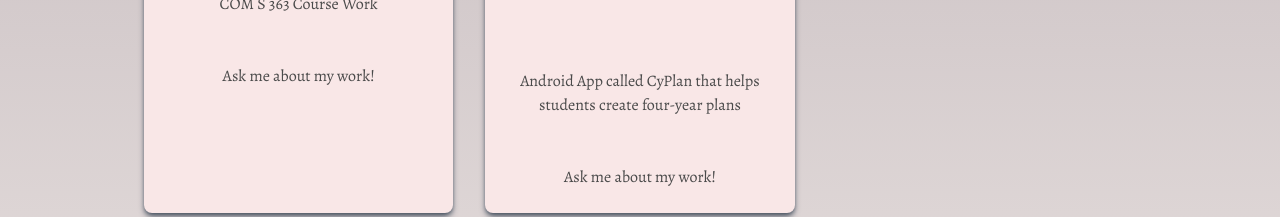
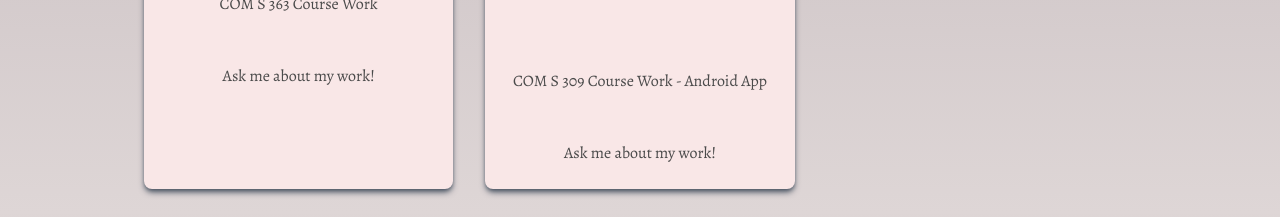
Before and after one commit to prolling/personal_portfolio, a React (Create React App) app: page / in a window 1280 px wide. Shown: the part 3156-3373 px from the top of the page. Built offline with nearby package versions, Linux system fonts and the light colour scheme.

Commit message:
everything

```diff
--- a/src/components/Portfolio.jsx
+++ b/src/components/Portfolio.jsx
@@ -1,12 +1,10 @@
 import React from "react";
 // import all of the pictures for different projects
-import LTB from "../images/LTB.png";
 import coms227 from "../images/coms227.png";
 import coms228 from "../images/coms228.png";
 import coms319 from "../images/coms319.png";
 import coms363 from "../images/coms363.png";
 import coms309 from "../images/coms309.png";
-import certifiedrobustness from "../images/certifiedrobustness.png";
 
 const Portfolio = () => {
   const portfolio = [
@@ -38,7 +36,7 @@
       id: 5,
       src: coms309,
       link: "https://youtu.be/mr4CO0JYJf0?si=ZNJ05szlPxj4G4qK",
-      description: "Android App called CyPlan that helps students create four-year plans"
+      description: "COM S 309 Course Work - Android App"
     },
   ];
 
--- a/src/components/Socials.jsx
+++ b/src/components/Socials.jsx
@@ -1,6 +1,5 @@
 import React from "react";
 import { FaGithub, FaLinkedin } from "react-icons/fa";
-import { HiOutlineDocumentDownload } from "react-icons/hi";
 import { MdEmail } from "react-icons/md";
 
 const Socials = () => {
```
